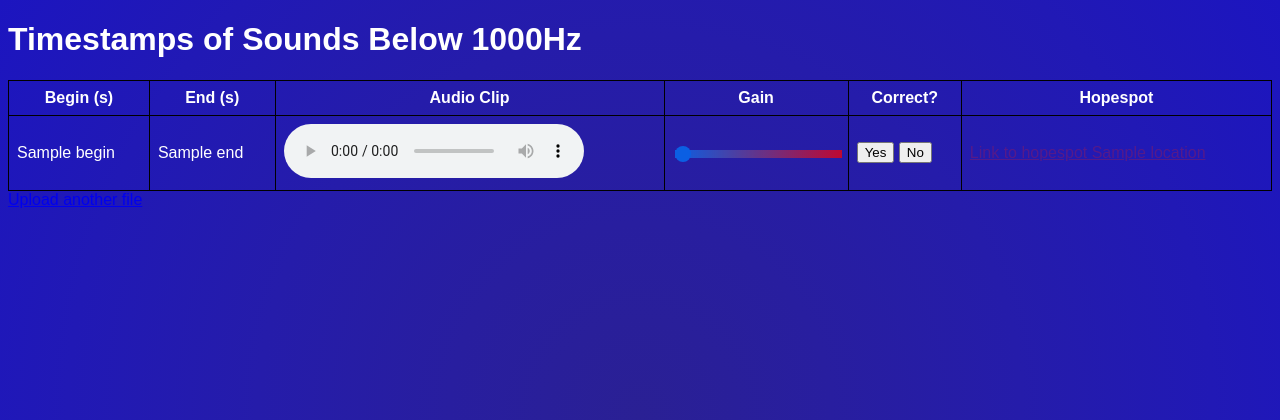
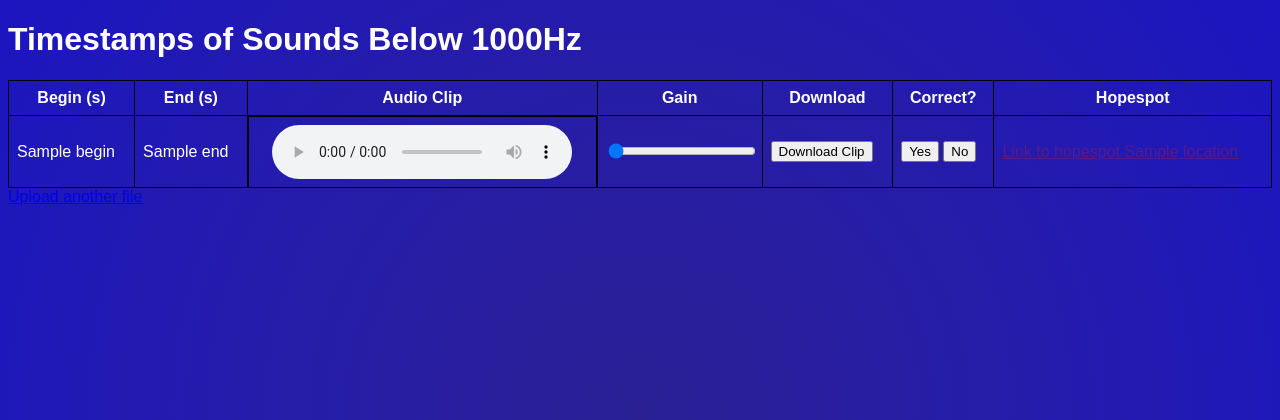
Before and after one commit to wh1tto/Aqoustics-Work, a Flask app: template Classifier Web App/templates/result.html in a window 1280 px wide. Shown: the top 420 px of the page. Run offline with Flask 3, Linux system fonts and the light colour scheme; the template is opened without the code that fills it: most values are stand-ins (such as "Sample title", 1, 10 or a date in 2020).

Commit message:
Add download button for clips

```diff
--- a/Classifier Web App/templates/index.html
+++ b/Classifier Web App/templates/index.html
@@ -87,7 +87,6 @@
         .dz-progress {
             display: none;
         }
-
         /* SVG progress circle */
         .progress-circle {
             position: absolute;
@@ -209,7 +208,6 @@
     </script>
 </head>
     <!--
-        //TODO: Add column for link to hopespot / location of the recording , if defined
         //TODO: Allow for multiple files to be uploaded at once
     -->
 
--- a/Classifier Web App/templates/result.html
+++ b/Classifier Web App/templates/result.html
@@ -21,32 +21,14 @@
             font-family: Arial, sans-serif;
             position: relative;
         }
-        .gain-slider {
+        .centered {
+            display: flex;
+            justify-content: center;
+            align-items: center;
+        }
+
+        .gain-slider{
             width: 100%;
-            appearance: none;
-            height: 8px;
-            background: linear-gradient(to right, #007bff 0%, #ff0000 100%);
-            outline: none;
-            opacity: 0.7;
-            transition: opacity .2s;
-        }
-        .gain-slider:hover {
-            opacity: 1;
-        }
-        .gain-slider::-webkit-slider-thumb {
-            appearance: none;
-            width: 16px;
-            height: 16px;
-            background: #007bff;
-            cursor: pointer;
-            border-radius: 50%;
-        }
-        .gain-slider::-moz-range-thumb {
-            width: 16px;
-            height: 16px;
-            background: #007bff;
-            cursor: pointer;
-            border-radius: 50%;
         }
     </style>
 
@@ -69,19 +51,9 @@
             // Find the corresponding gain slider
             var gainSlider = document.querySelector('input[data-audio-id="' + audioElement.id + '"]');
 
-            // Function to update the slider background
-            function updateSliderBackground(slider) {
-                var value = (slider.value - slider.min) / (slider.max - slider.min) * 100;
-                slider.style.background = `linear-gradient(to right, #007bff ${value}%, #ff0000 ${value}%)`;
-            }
-
-            // Initial background update
-            updateSliderBackground(gainSlider);
-
             // Attach an input event listener to the gain slider
             gainSlider.addEventListener('input', function() {
                 gainNode.gain.value = this.value;
-                updateSliderBackground(this);
             });
         });
         </script>
@@ -96,6 +68,7 @@
                     <th>End (s)</th>
                     <th>Audio Clip</th>
                     <th>Gain</th>
+                    <th>Download</th>
                     <th>Correct?</th>
                     <th>Hopespot</th>
                 </tr>
@@ -105,7 +78,7 @@
                 <tr>
                     <td>{{ row['begin'] }}</td>
                     <td>{{ row['end'] }}</td>
-                    <td>
+                    <td class="centered">
                         <audio controls>
                             <source src="{{ url_for('static', filename='uploads/' ~ row['audio_clip']) }}" type="audio/wav">
                             Your browser does not support the audio element.
@@ -115,12 +88,19 @@
                         <input type="range" min="1" max="10" step="0.1" value="1" id="gain-slider-{{ index }}" data-audio-id="audio-{{ index }}" class="gain-slider">
                     </td>
                     <td>
+                        <a href="{{ url_for('static', filename='uploads/' ~ row['audio_clip']) }}" download>
+                            <button>Download Clip</button>
+                        </a>
+                    </td>
+                    <td>
                         <button>Yes</button>
                         <button>No</button>
                     </td>
                     <td>
                         <a href="">Link to hopespot {{ location }}</a>
                     </td>
+
+
                 </tr>
                 {% endfor %}
 
```
